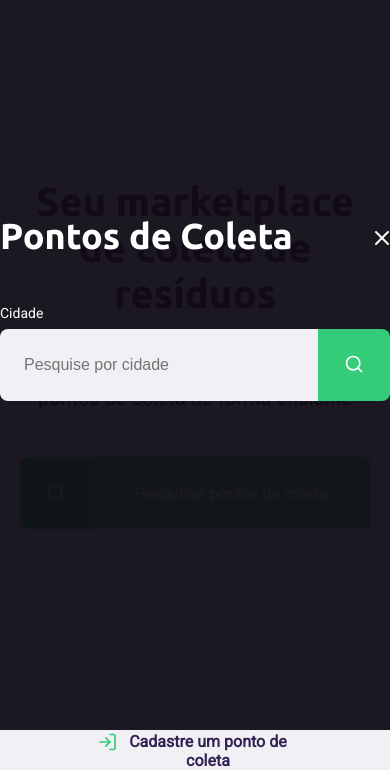
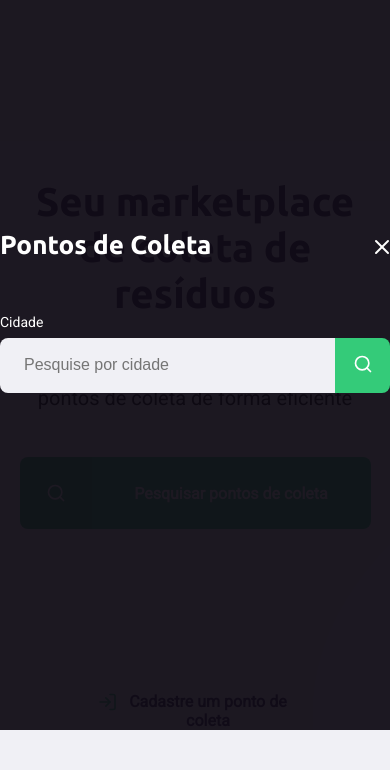
Before and after one commit to Guiiih/Ecoleta, a plain HTML site: page index.html in a window 390 px wide. Both pictures are taken after a click on the link "Pesquisar pontos de coleta". Shown: the part 114-884 px from the top of the page. After the commit the page ends 844 px from the top, so only its background shows below. Drawn offline with Linux system fonts and the light colour scheme.

Commit message:
Update responsive.css

```diff
--- a/styles/responsive.css
+++ b/styles/responsive.css
@@ -10,7 +10,7 @@
 
     #page-home header a{
         position: absolute;
-        bottom: -40px;
+        bottom: 0px;
 
         left: 50%;
         transform: translateX(-50%);
@@ -26,14 +26,6 @@
 
     #page-create-point header img{
         width: 130px;
-    }
-
-    #page-search-results header a p{
-        display: none;
-    }
-
-    #page-create-point header a p{
-        display: none;
     }
 
     #page-search-results .cards{
@@ -68,6 +60,16 @@
     #page-create-point form h1{
         font-size: 25px;
     }
+
+    #modal form button{
+        width: 55px;
+        height: 55px;
+    }
+
+    #modal .header h1{
+        font-size: 26px;
+    }
+
 }
 
 @media (min-width: 1700px){
@@ -94,4 +96,8 @@
     #page-home main p{
         font-size: 20px;
     }
+
+    form button {
+        width: 195px;
+    }
 }
```
